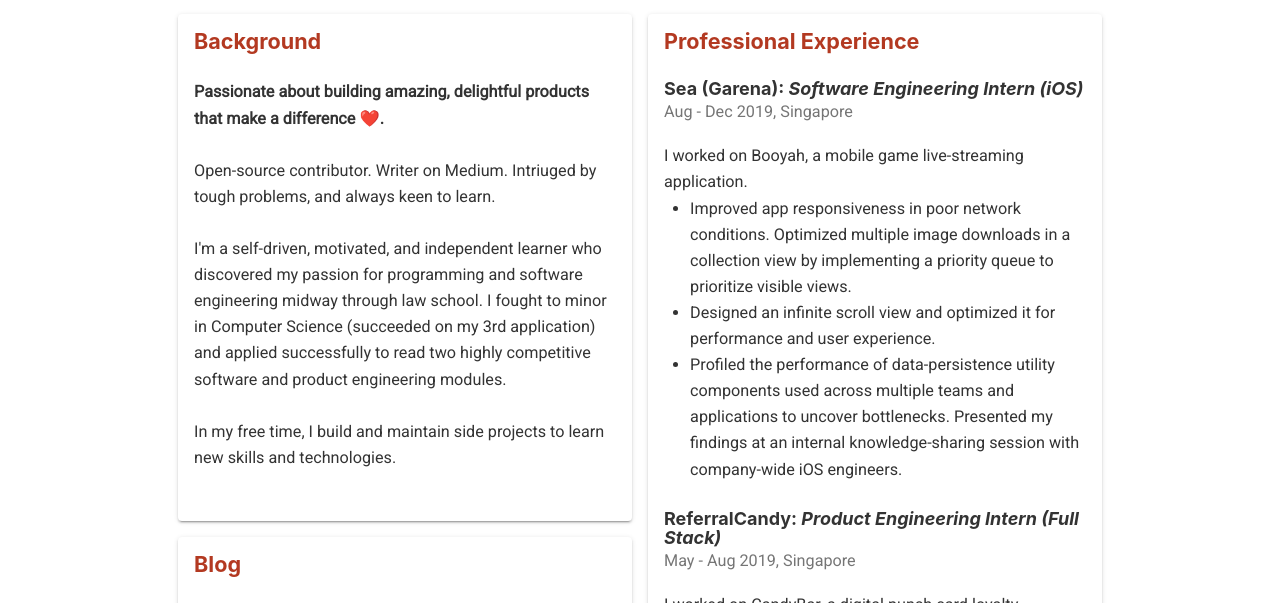
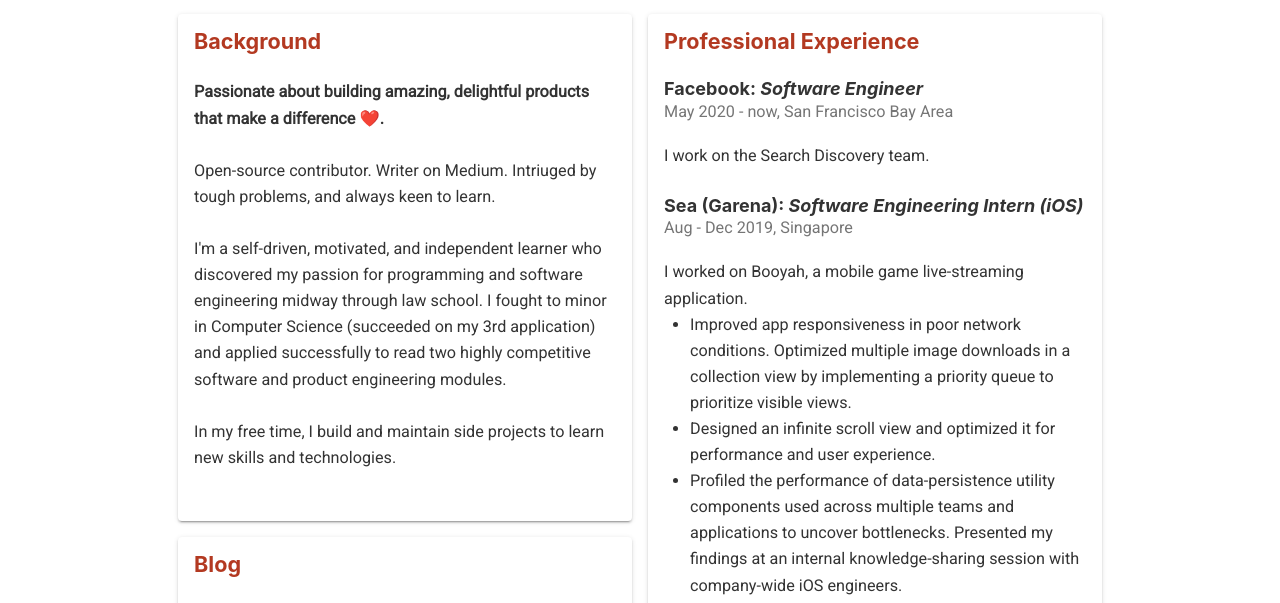
Before and after one commit to fterh/fabianterh.me, a Gatsby site: page /resume in a window 1280 px wide. Shown: the part 185-788 px from the top of the page. Built offline with nearby package versions, Linux system fonts and the light colour scheme; Gatsby itself is replaced by a stand-in of ours.

Commit message:
Update employment

```diff
--- a/src/pages/resume.tsx
+++ b/src/pages/resume.tsx
@@ -314,6 +314,13 @@ const TestPage = () => {
                 <Grid item>
                   <ResumeSection title="Professional Experience">
                     <Experience
+                      company="Facebook"
+                      role="Software Engineer"
+                      metadata="May 2020 - now, San Francisco Bay Area"
+                      description="I work on the Search Discovery team."
+                      points={[]}
+                    />
+                    <Experience
                       company="Sea (Garena)"
                       role="Software Engineering Intern (iOS)"
                       metadata="Aug - Dec 2019, Singapore"
```
